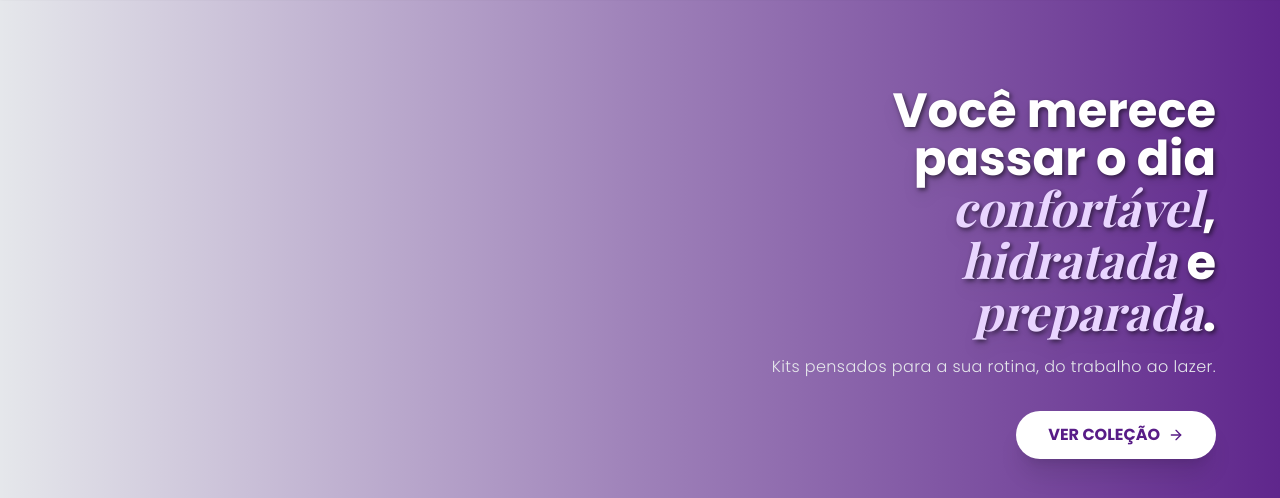
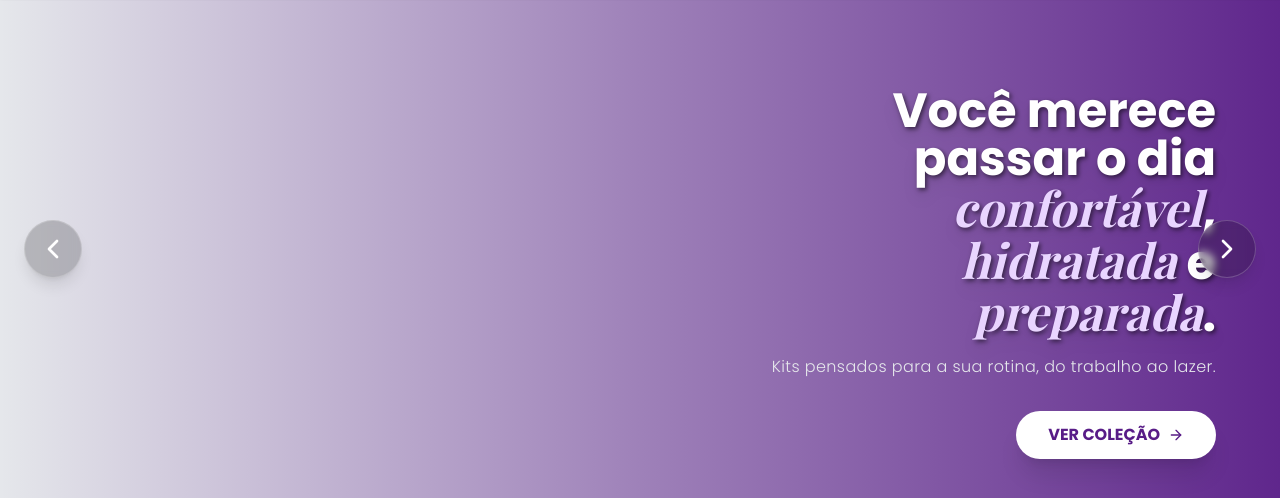
Before and after one commit to leanttro/lojaleanttro, a Flask app: page /presentes/ in a window 1280 px wide. Shown: the part 189-687 px from the top of the page. Run offline with Flask 3, Linux system fonts and the light colour scheme; data that the repository does not hold is empty; some libraries are stand-ins or nearby versions; some web fonts are replaced.

Commit message:
Update index.html

```diff
--- a/templates/index.html
+++ b/templates/index.html
@@ -162,6 +162,13 @@
     </nav>
 
     <section class="slider-container w-full font-family: 'Poppins', sans-serif;">
+
+        <button onclick="changeSlide(-1)" class="absolute left-2 md:left-6 top-1/2 -translate-y-1/2 z-20 bg-black/20 hover:bg-black/50 text-white p-2 md:p-3 rounded-full backdrop-blur-sm transition-all shadow-lg border border-white/20 group">
+            <i data-lucide="chevron-left" class="w-6 h-6 md:w-8 md:h-8 group-hover:scale-110 transition-transform"></i>
+        </button>
+        <button onclick="changeSlide(1)" class="absolute right-2 md:right-6 top-1/2 -translate-y-1/2 z-20 bg-black/20 hover:bg-black/50 text-white p-2 md:p-3 rounded-full backdrop-blur-sm transition-all shadow-lg border border-white/20 group">
+            <i data-lucide="chevron-right" class="w-6 h-6 md:w-8 md:h-8 group-hover:scale-110 transition-transform"></i>
+        </button>
 
         <div class="slide active">
             <div class="absolute inset-0">
```
